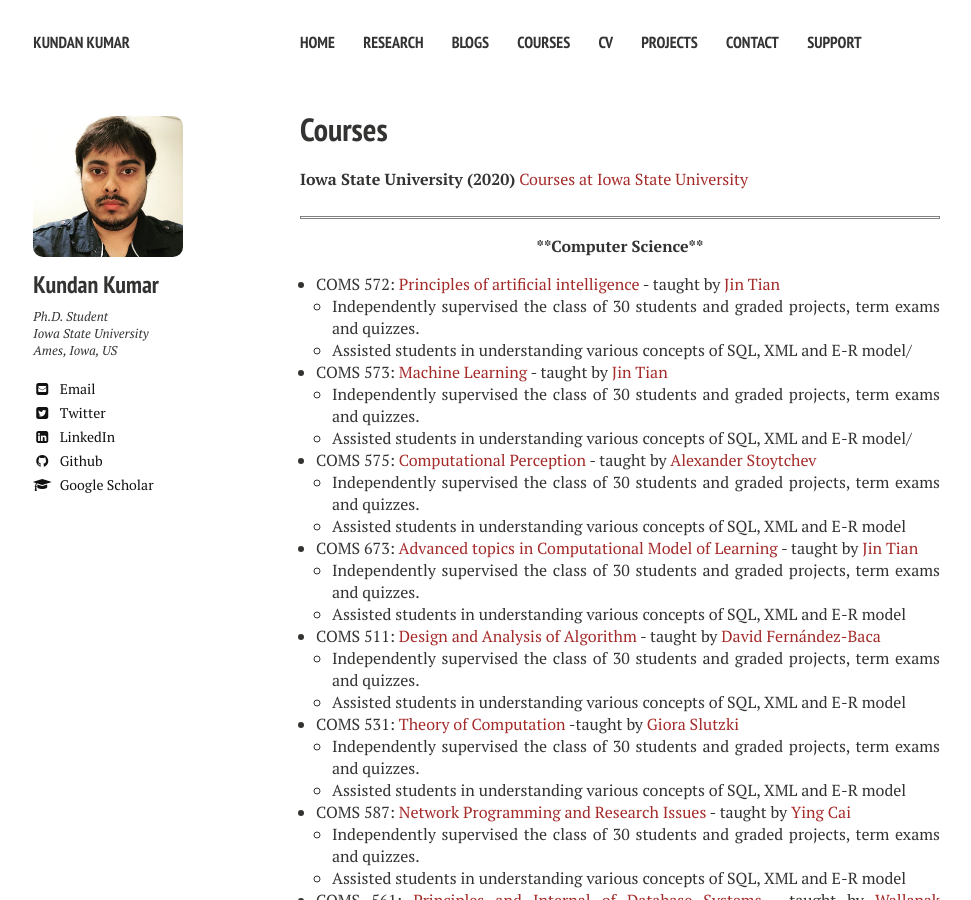
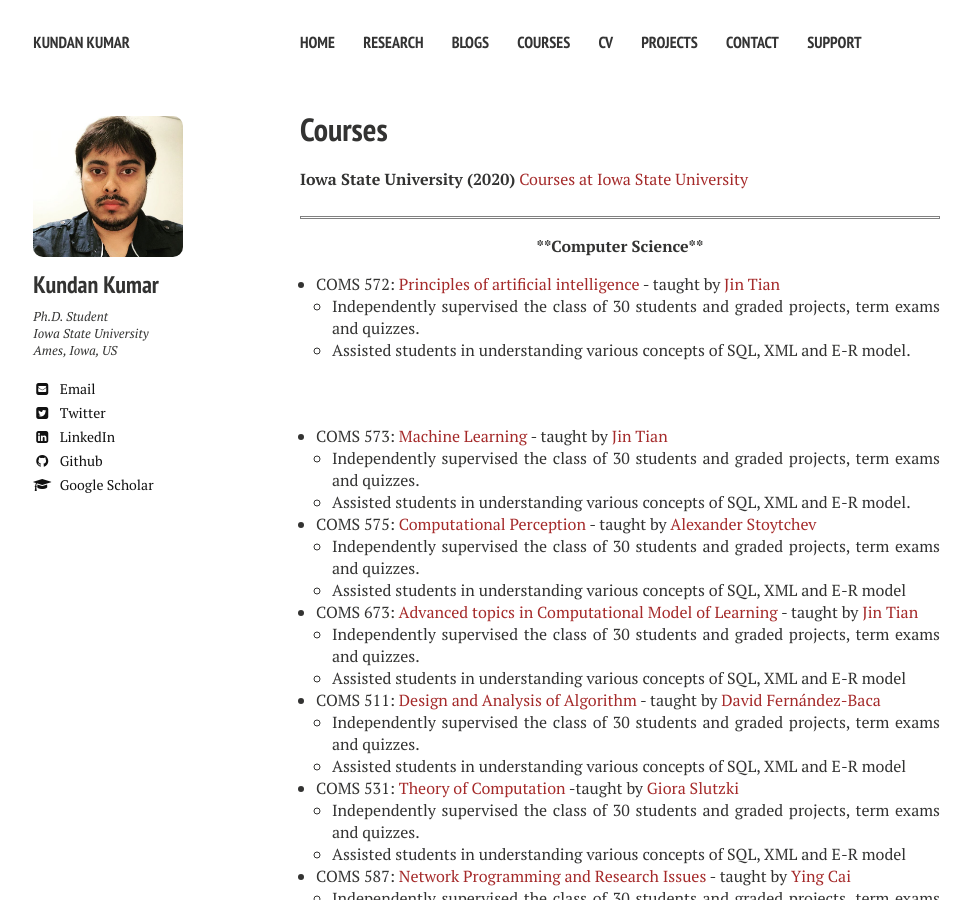
Before and after one commit to kundan7kumar/kundan7kumar.github.io, a Jekyll site: the page built from teaching/index.md, in a window 1280 px wide and 900 px high. Shown: the whole window, without its empty margins (20-991 px from the left). Built offline with Jekyll 4.4.1, drawn with Linux system fonts in a browser that asks for light colours; nearby versions of some CDN libraries.

Commit message:
Update index.md

```diff
--- a/teaching/index.md
+++ b/teaching/index.md
@@ -13,11 +13,11 @@ comments: false
 
 * COMS 572: [Principles of artificial intelligence](https://catalog.iastate.edu/azcourses/com_s/) - taught by [Jin Tian](https://www.cs.iastate.edu/people/jin-tian)
     - Independently supervised the class of 30 students and graded projects, term exams and quizzes.
-    - Assisted students in understanding various concepts of SQL, XML and E-R model/
-
+    - Assisted students in understanding various concepts of SQL, XML and E-R model.
+<p>&nbsp;</p>
 * COMS 573: [Machine Learning](https://catalog.iastate.edu/azcourses/com_s/) - taught by [Jin Tian](https://www.cs.iastate.edu/people/jin-tian)
     - Independently supervised the class of 30 students and graded projects, term exams and quizzes.
-    - Assisted students in understanding various concepts of SQL, XML and E-R model/
+    - Assisted students in understanding various concepts of SQL, XML and E-R model.
 * COMS 575: [Computational Perception](https://catalog.iastate.edu/azcourses/com_s/) - taught by [Alexander Stoytchev](https://www.ece.iastate.edu/~alexs/)
     - Independently supervised the class of 30 students and graded projects, term exams and quizzes.
     - Assisted students in understanding various concepts of SQL, XML and E-R model
```
